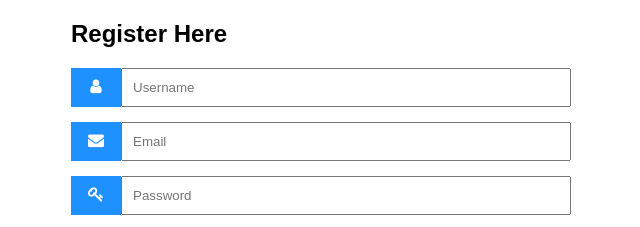
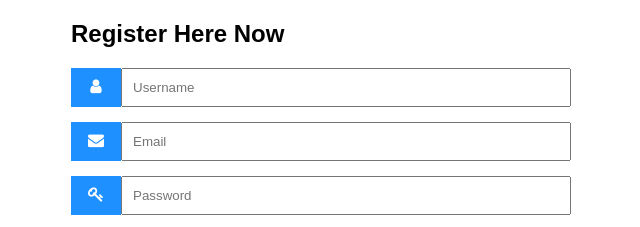
Before and after one commit to Pranavtadakamalla007/demo-frontend-code, a plain HTML site: page index.html in a window 1280 px wide. Shown: the top 227 px of the page, 319-959 px from the left. Drawn offline with Linux system fonts and the light colour scheme.

Commit message:
Update index.html

```diff
--- a/index.html
+++ b/index.html
@@ -52,7 +52,7 @@ body {font-family: Arial, Helvetica, sans-serif;}
 <body>
 
 <form action="/action_page.php" style="max-width:500px;margin:auto">
-  <h2>Register Here</h2>
+  <h2>Register Here Now</h2>
   <div class="input-container">
     <i class="fa fa-user icon"></i>
     <input class="input-field" type="text" placeholder="Username" name="usrnm">
```
